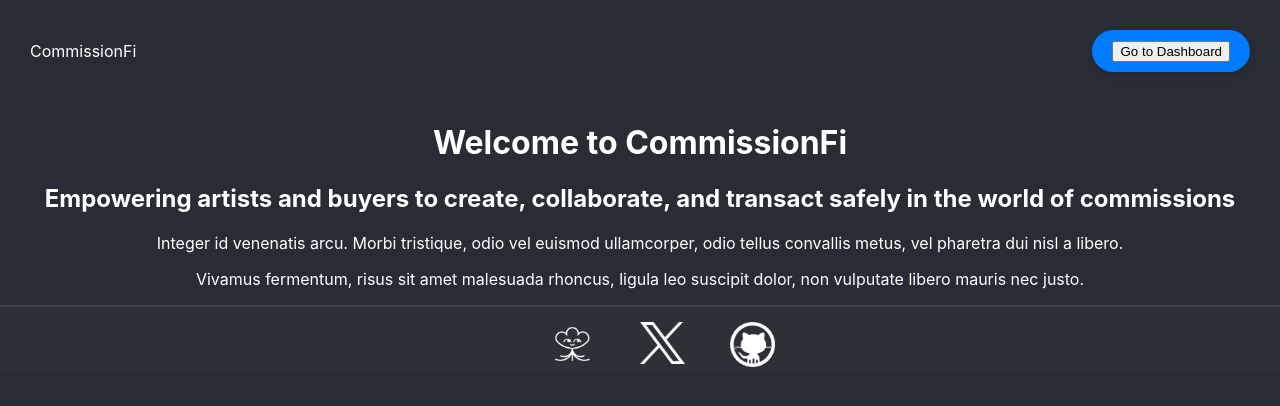
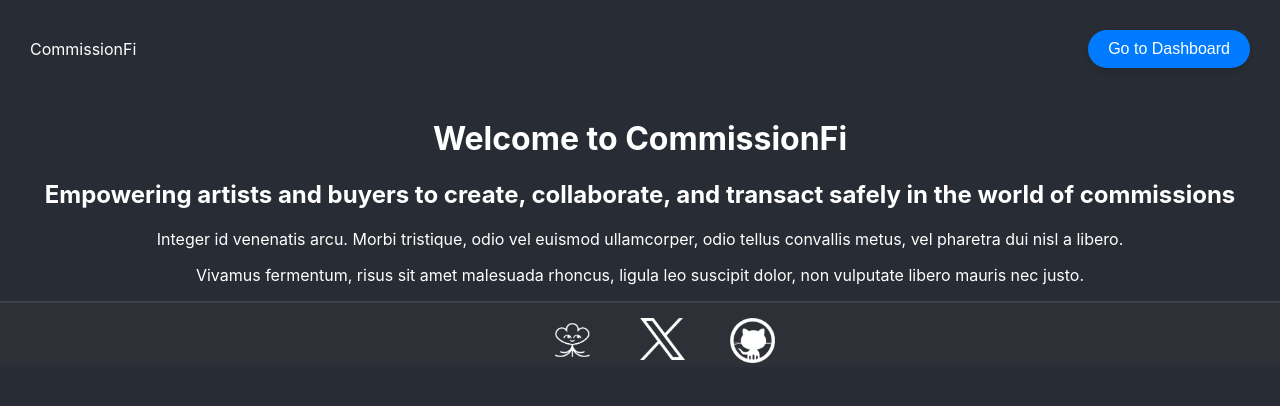
Before and after one commit to CommissionFi/hackaton, a React (Create React App) app: page / in a window 1280 px wide. Shown: the top 406 px of the page. Built offline with nearby package versions, Linux system fonts and the light colour scheme.

Commit message:
className fix

```diff
--- a/src/App.tsx
+++ b/src/App.tsx
@@ -11,8 +11,8 @@ function App() {
     <div className="App">
       <header className="AppHeader">
         <div className="Logo">CommissionFi</div>
-        <div className="dashboardButton">
-          <button onClick={redirectToDashboard} className="dashboard-button">
+        <div>
+          <button onClick={redirectToDashboard} className="dashboardButton">
             Go to Dashboard
           </button>
         </div>
```
